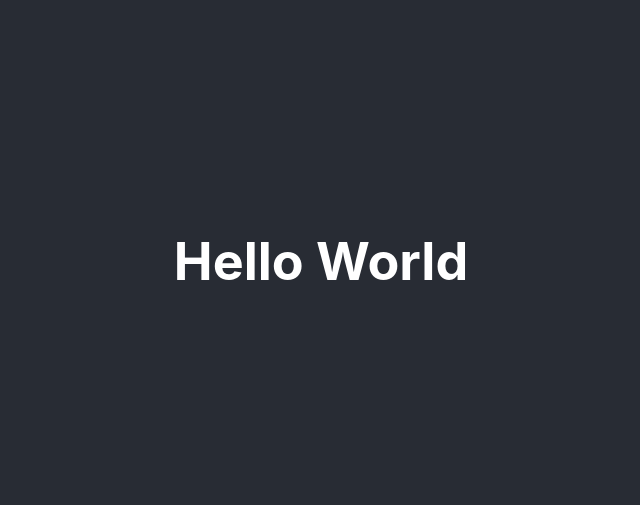
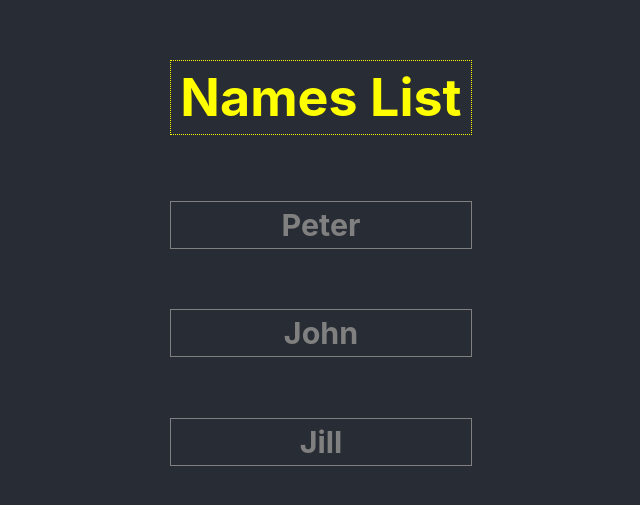
Before and after one commit to SiEr0212/udemy-react-hooks-app, a React (Create React App) app: page / in a window 1280 px wide. Shown: the part 139-644 px from the top of the page, without its empty margins (319-959 px from the left). Built offline with nearby package versions, Linux system fonts and the light colour scheme.

Commit message:
added Style

```diff
--- a/src/App.js
+++ b/src/App.js
@@ -2,13 +2,16 @@ import logo from "./logo.svg";
 import "./App.scss";
 
 function App() {
-// eslint-disable-next-line no-console
-console.log('hi');
+  // eslint-disable-next-line no-console
+  console.log("hi");
 
   return (
     <div className="App">
       <header className="App-header">
-        <h1>Hello World</h1>
+        <h1 className="name title">Names List</h1>
+        <h3 className="name">Peter</h3>
+        <h3 className="name">John</h3>
+        <h3 className="name">Jill</h3>
       </header>
     </div>
   );
--- a/src/App.scss
+++ b/src/App.scss
@@ -39,3 +39,18 @@ $color: #282c34;
     transform: rotate(360deg);
   }
 }
+
+.name {
+  color: grey;
+  border: 1px solid grey;
+  padding-top: 5px;
+  padding-bottom: 5px;
+  width: 300px;
+}
+
+.title {
+  color: yellow;
+  border-color: yellow;
+  border-style: dotted;
+
+}
```
